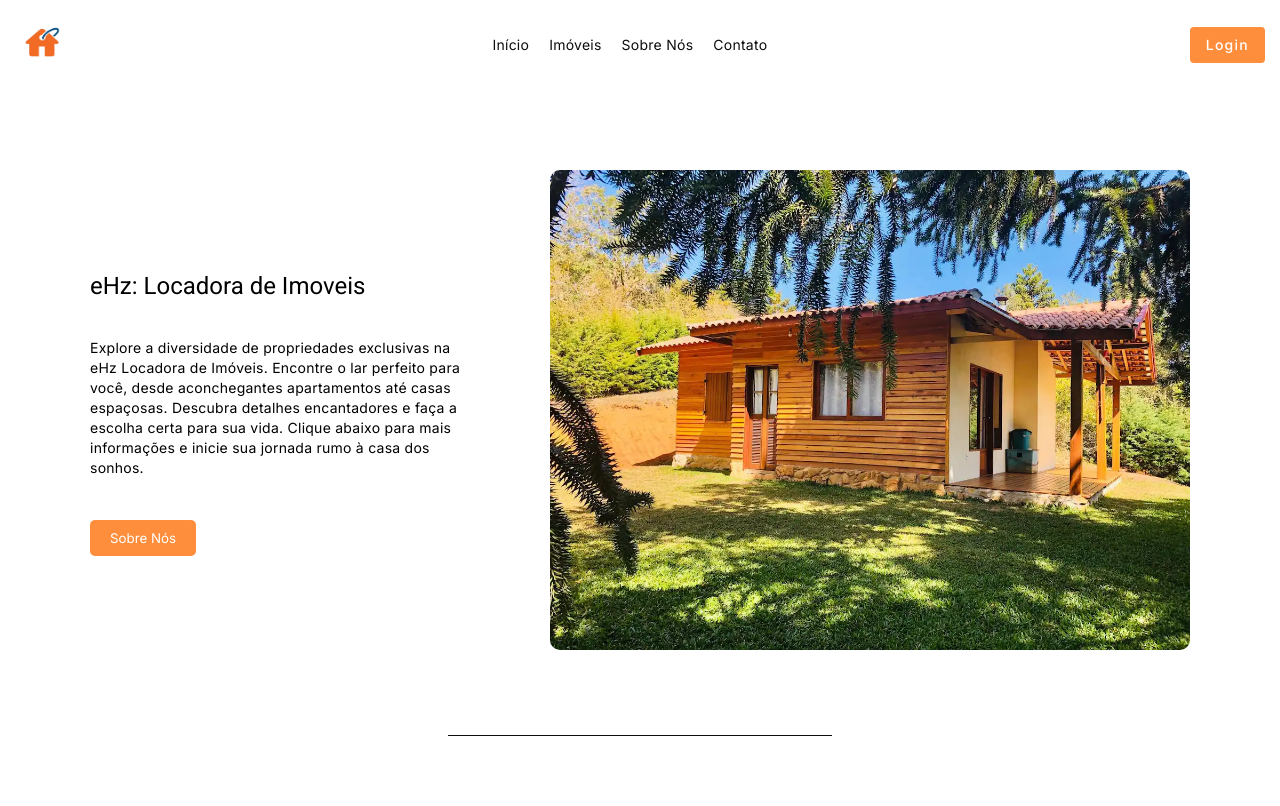
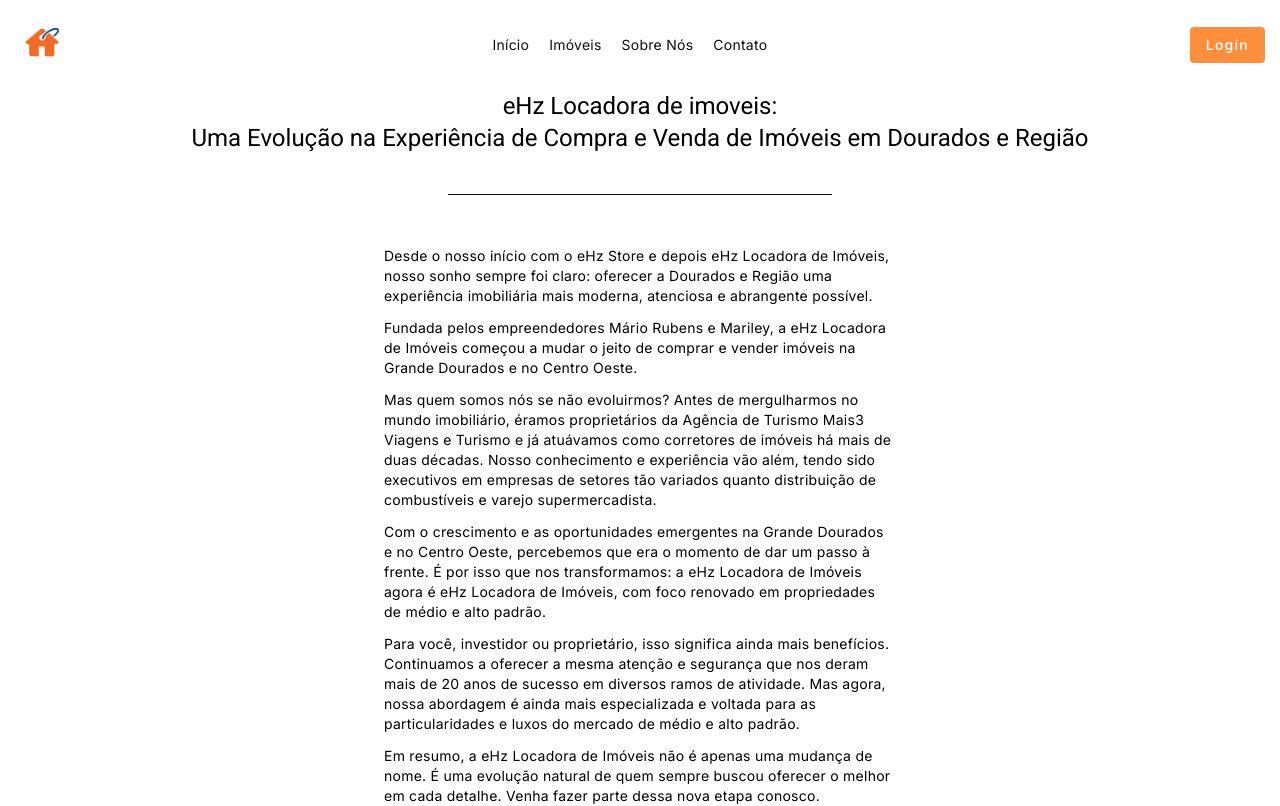
Before and after one commit to Enzohscc/imobiliaria-website, an Angular app: page /sobre in a window 1280 px wide. Before the commit this address led to /. Shown: the top 806 px of the page. Built offline with nearby package versions, Linux system fonts and the light colour scheme.

Commit message:
feat/ page sobre

```diff
--- a/src/app/app.routes.ts
+++ b/src/app/app.routes.ts
@@ -10,6 +10,10 @@
         loadComponent: async () => (await (import('./domain/pages/imoveis/imoveis.component'))).ImoveisComponent
     },
     {
+        path: 'sobre',
+        loadComponent: async () => (await (import('./domain/pages/sobre/sobre.component'))).SobreComponent
+    },
+    {
         path: '**',
         redirectTo: ''
     }
--- /dev/null
+++ b/src/app/domain/pages/sobre/sobre.component.html
@@ -0,0 +1,17 @@
+<section>
+    <h1>eHz Locadora de imoveis: <br> Uma Evolução na Experiência de Compra e Venda de Imóveis em Dourados e Região</h1>
+
+    <div class="hr-container">
+        <hr class="hr">
+    </div>
+
+    <div class="text-container">
+        <p>Desde o nosso início com o eHz Store e depois eHz Locadora de Imóveis, nosso sonho sempre foi claro: oferecer a Dourados e Região uma experiência imobiliária mais moderna, atenciosa e abrangente possível.</p>
+        <p>Fundada pelos empreendedores Mário Rubens e Mariley, a eHz Locadora de Imóveis começou a mudar o jeito de comprar e vender imóveis na Grande Dourados e no Centro Oeste.</p>
+        <p>Mas quem somos nós se não evoluirmos? Antes de mergulharmos no mundo imobiliário, éramos proprietários da Agência de Turismo Mais3 Viagens e Turismo e já atuávamos como corretores de imóveis há mais de duas décadas. Nosso conhecimento e experiência vão além, tendo sido executivos em empresas de setores tão variados quanto distribuição de combustíveis e varejo supermercadista.</p>
+        <p>Com o crescimento e as oportunidades emergentes na Grande Dourados e no Centro Oeste, percebemos que era o momento de dar um passo à frente. É por isso que nos transformamos: a eHz Locadora de Imóveis agora é eHz Locadora de Imóveis, com foco renovado em propriedades de médio e alto padrão.</p>
+        <p>Para você, investidor ou proprietário, isso significa ainda mais benefícios. Continuamos a oferecer a mesma atenção e segurança que nos deram mais de 20 anos de sucesso em diversos ramos de atividade. Mas agora, nossa abordagem é ainda mais especializada e voltada para as particularidades e luxos do mercado de médio e alto padrão.</p>
+        <p>Em resumo, a eHz Locadora de Imóveis não é apenas uma mudança de nome. É uma evolução natural de quem sempre buscou oferecer o melhor em cada detalhe. Venha fazer parte dessa nova etapa conosco.</p>
+    </div>
+
+</section>
--- /dev/null
+++ b/src/app/domain/pages/sobre/sobre.component.scss
@@ -0,0 +1,31 @@
+h1 {
+    display: flex;
+    text-align: center;
+    justify-content: center;
+}
+
+.text-container {
+    display: flex;
+    flex-direction: column;
+    align-items: center;
+    padding: 51px;
+
+    p {
+        max-width: 40vw;
+    }
+}
+
+/*LINHA*/
+.hr-container {
+    display: flex;
+    justify-content: center;
+    align-items: center;
+    margin-top: 5vh;
+}
+
+.hr {
+    width: 30%;
+    border: none;
+    height: 1px;
+    background-color: var(--preto);
+}
```
Also changed, not shown: src/app/domain/pages/sobre/sobre.component.ts (added, +12 -0 lines), 1 other file (tests, documents, lock files or other folders).
